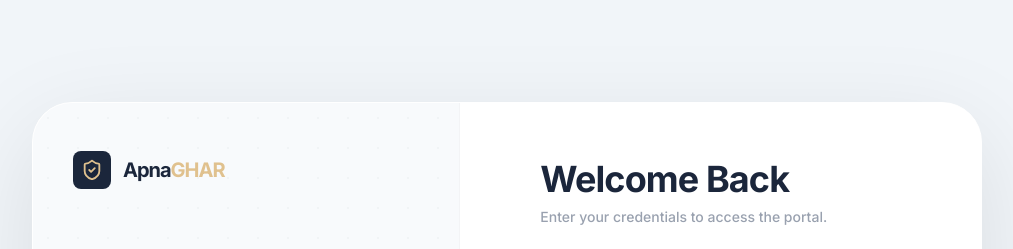
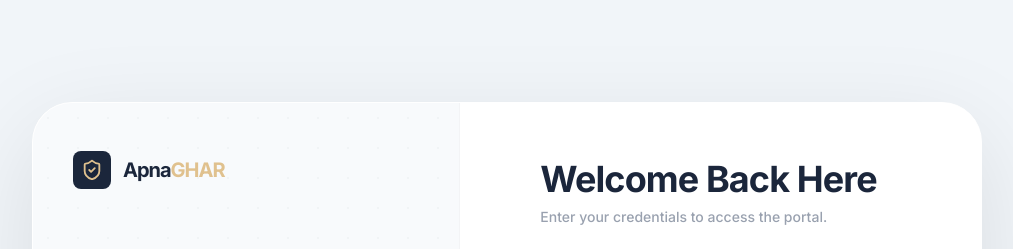
Before and after one commit to MuhammadHamza417/zameen-buy, a Next.js app: page /auth/login in a window 1280 px wide. Shown: the top 249 px of the page, without its empty margins (133-1146 px from the left). Built offline with nearby package versions, Linux system fonts and the light colour scheme.

Commit message:
Updated login page welcome message and added project structure file

```diff
--- a/src/app/auth/login/page.jsx
+++ b/src/app/auth/login/page.jsx
@@ -21,7 +21,7 @@ export default function LoginPage() {
 
       <div className="mb-8 text-center md:text-left pt-2">
         <h3 className="text-3xl md:text-4xl font-black text-[#1B263B] mb-2 tracking-tight">
-          Welcome Back
+          Welcome Back Here
         </h3>
         <p className="text-gray-400 text-sm font-medium">Enter your credentials to access the portal.</p>
       </div>
```
Also changed, not shown: src/structure.txt (added).
